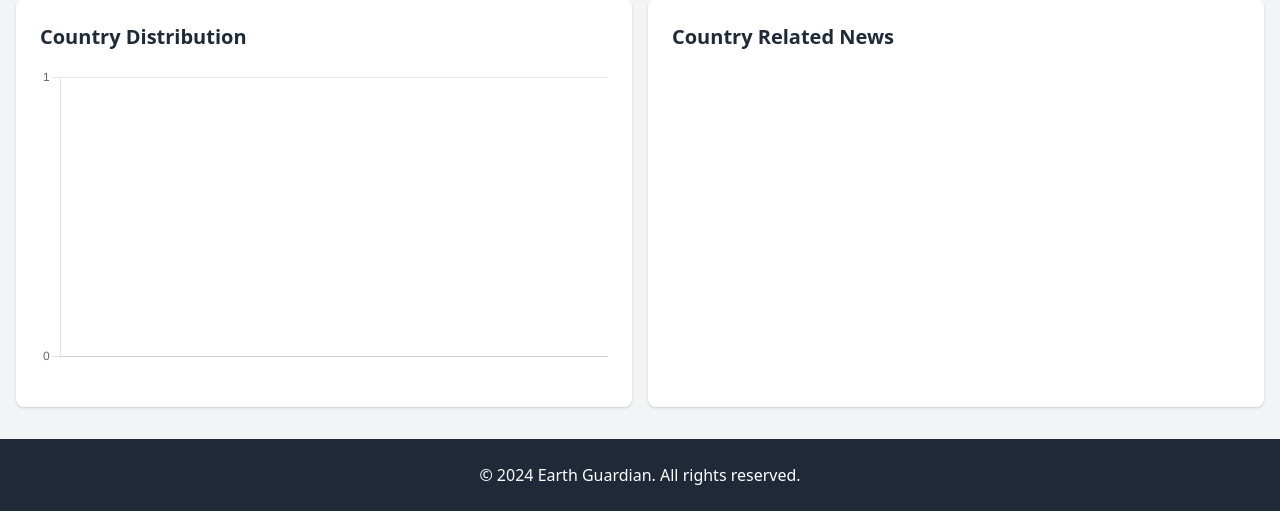
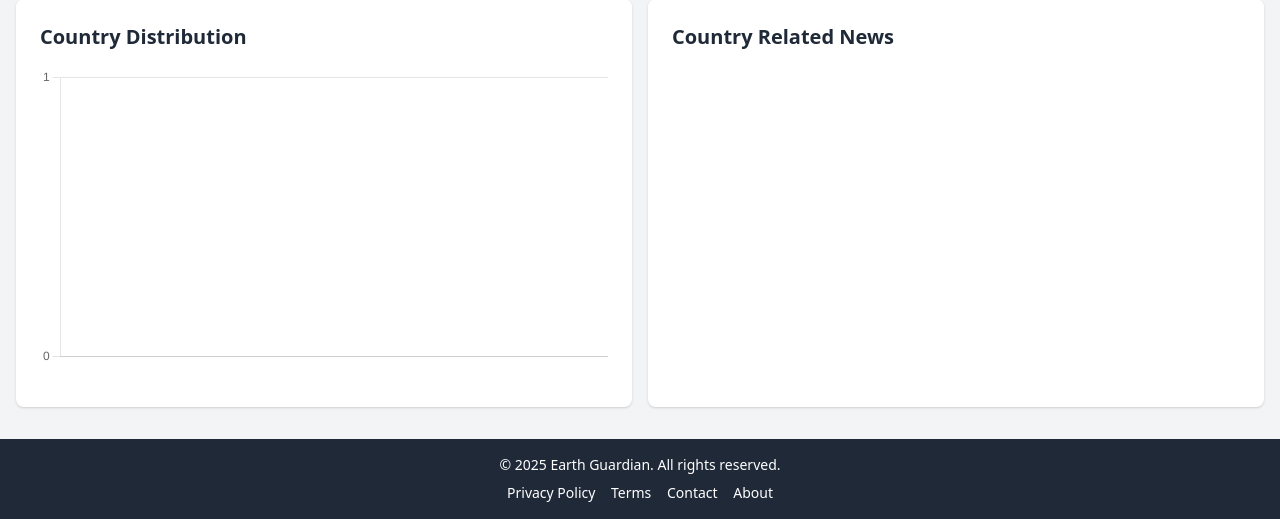
Before and after one commit to hulsfarmer/earthGuardian, a Flask app: page /trends in a window 1280 px wide. Shown: the part 1577-2096 px from the top of the page. Run offline with Flask 2, Linux system fonts and the light colour scheme; data that the repository does not hold is empty.

Commit message:
Update trends.html

```diff
--- a/templates/trends.html
+++ b/templates/trends.html
@@ -253,11 +253,15 @@
         </div>
     </main>
 
-    <footer class="bg-gray-800 text-white py-4 md:py-6">
-        <div class="container mx-auto px-4 text-center">
-            <p class="text-sm md:text-base">© 2024 Earth Guardian. All rights reserved.</p>
-        </div>
-    </footer>
+    <footer class="bg-gray-800 text-white py-4 text-center text-sm">
+    <p>&copy; 2025 Earth Guardian. All rights reserved.</p>
+    <div class="mt-2">
+      <a href="/privacy_policy.html" class="hover:underline mr-3">Privacy Policy</a>
+      <a href="/terms_of_service.html" class="hover:underline mr-3">Terms</a>
+      <a href="/contact_us.html" class="hover:underline mr-3">Contact</a>
+      <a href="/about_us.html" class="hover:underline">About</a>
+    </div>
+  </footer>
 
     <script>
         function toggleMobileMenu() {
```
